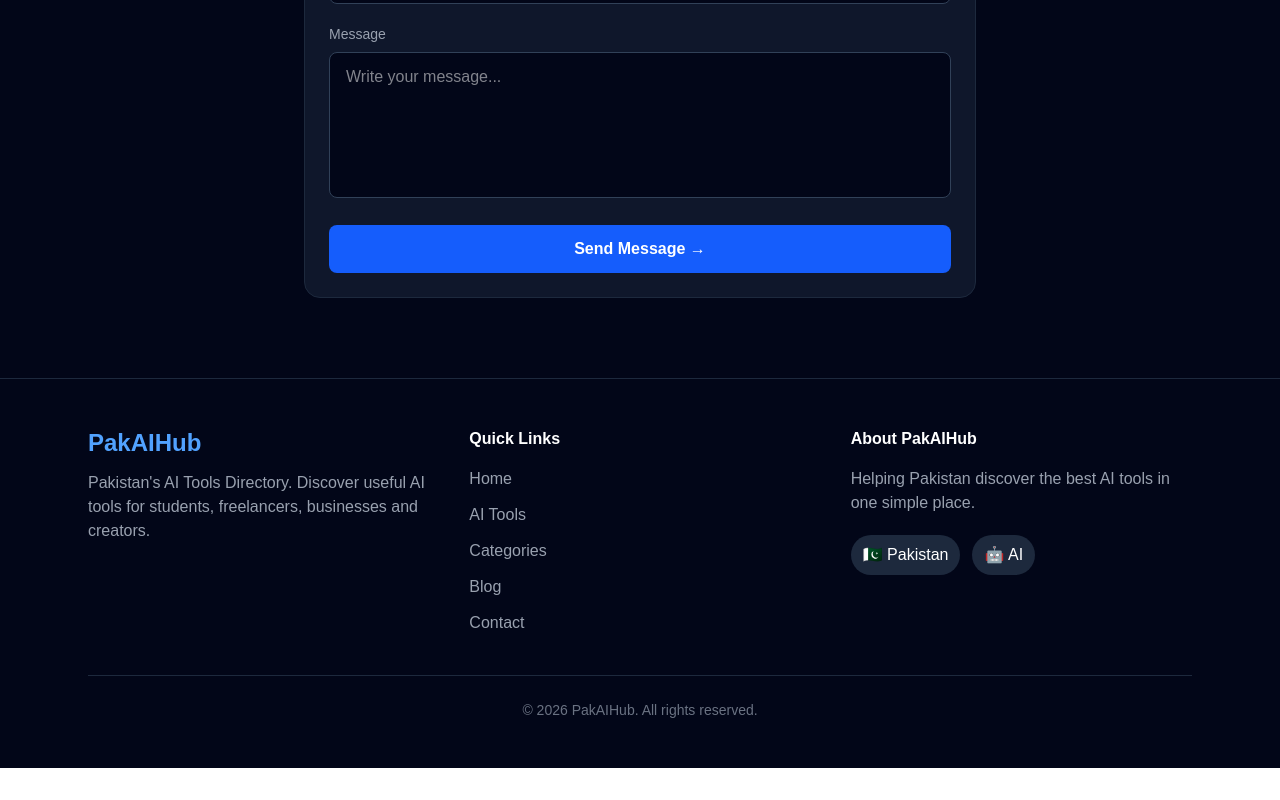
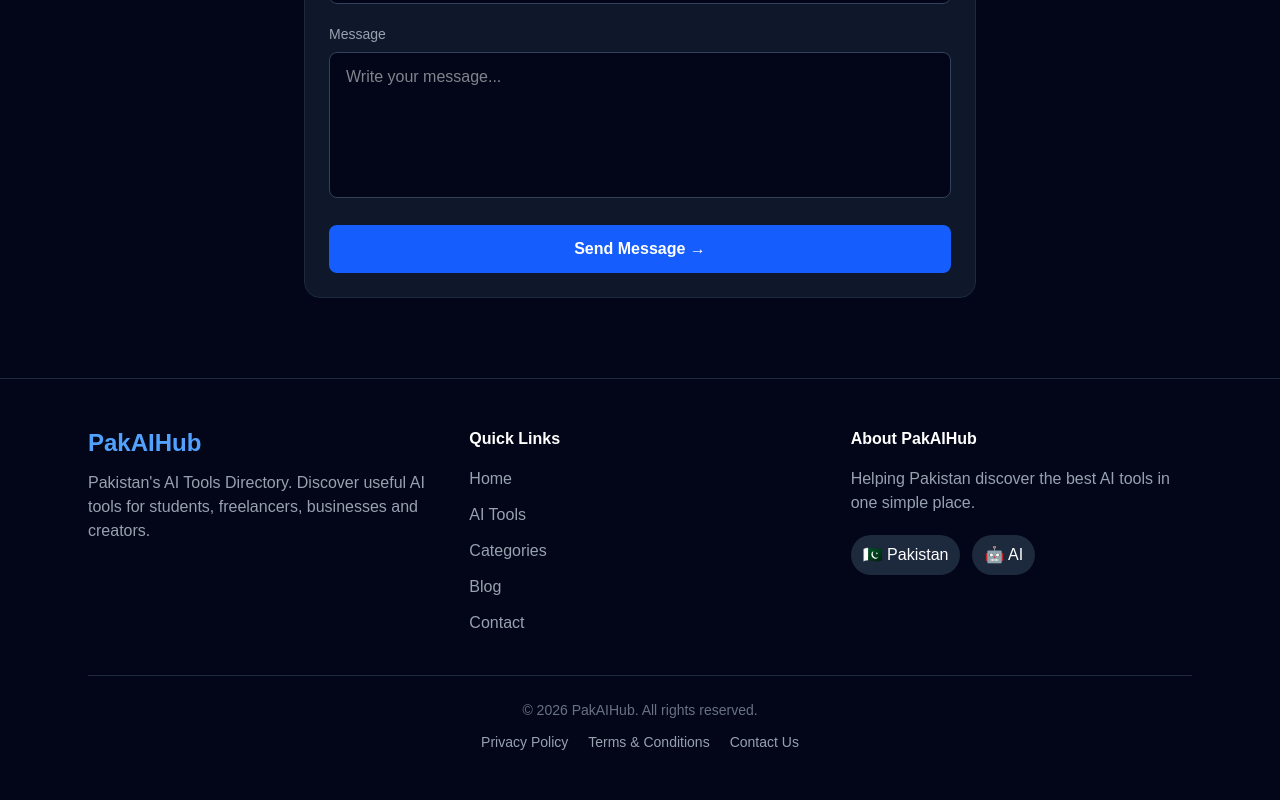
Before and after one commit to khan3377/pakaihub-web, a Next.js app: page / in a window 1280 px wide. Shown: the part 3484-4284 px from the top of the page. Before the commit the page ends 4252 px from the top, so only its background shows below. Built offline with nearby package versions, Linux system fonts and the light colour scheme.

Commit message:
Add footer links

```diff
--- a/app/page.tsx
+++ b/app/page.tsx
@@ -606,9 +606,32 @@
     </div>
 
     {/* Bottom */}
-    <div className="mt-10 border-t border-slate-800 pt-6 text-center text-sm text-gray-500">
-      © 2026 PakAIHub. All rights reserved.
-    </div>
+<div className="mt-10 border-t border-slate-800 pt-6 text-center text-sm text-gray-500">
+  <p>© 2026 PakAIHub. All rights reserved.</p>
+
+  <div className="mt-3 flex justify-center gap-5">
+    <a
+      href="/privacy"
+      className="text-gray-400 hover:text-blue-400"
+    >
+      Privacy Policy
+    </a>
+
+    <a
+      href="/terms"
+      className="text-gray-400 hover:text-blue-400"
+    >
+      Terms & Conditions
+    </a>
+
+    <a
+      href="/contact"
+      className="text-gray-400 hover:text-blue-400"
+    >
+      Contact Us
+    </a>
+  </div>
+</div>
 
   </div>
 </footer>
```
